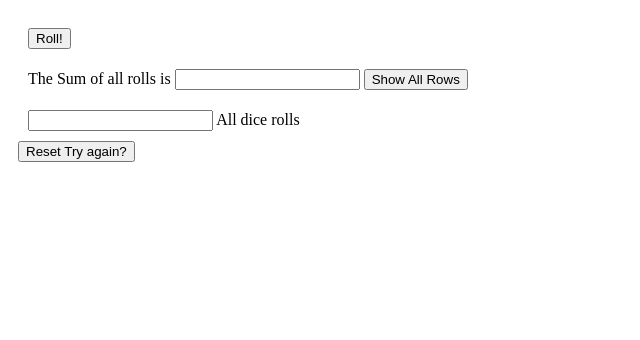
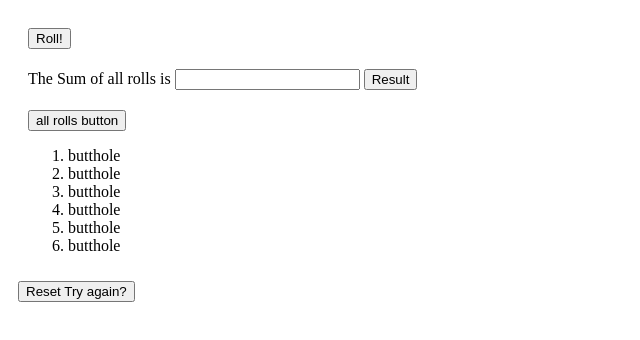
Before and after one commit to TCullen762/Dice_Roller, a plain HTML site: page index.html in a window 1280 px wide. Shown: the whole page, without its empty margins (0-640 px from the left). Drawn offline with Linux system fonts and the light colour scheme.

Commit message:
linked main.js and tested in console, succesful

```diff
--- a/index.html
+++ b/index.html
@@ -29,17 +29,25 @@
     <div class="total">
         <label for="total" class="Sum_Of_rolls">The Sum of all rolls is </label><!--- CSS adventures if time permits-->
         <input type="text" class="sum_of_rolls_box">
-        <button class="total_rolls_button">Show All Rows</button>
+        <button class="total_rolls_button" type="button">Result</button><!--find better name for this-->
     </div> <!--total closing tag-->
 
     <div class="all_rolls">
+     <button class="all_rolls_output_button" type="button">all rolls button</button>
+        <ol class="all_dice_rolls_input"><!--make this a column to output the array-->
+            <li>butthole</li>
+            <li>butthole</li>
+            <li>butthole</li>
+            <li>butthole</li>
+            <li>butthole</li>
+            <li>butthole</li>
+        </ol>
 
-        <input type="text" class="all_dice_rolls_input"><!--make this a column to output the array-->
-        <buton class="all_dice_rolls_button">All dice rolls</buton>
     </div><!--all_rolls closing tag-->
     <div class="reset">
         <button class="reset">Reset Try again? </button><!--find a better name if time allows-->
     </div><!--reset closing tag-->
     </div><!--main closing tag-->
+    <script src="main.js"></script>
 </body>
 </html>
--- a/main.js
+++ b/main.js
@@ -0,0 +1 @@
+console.log( 'it works dummy')
```
